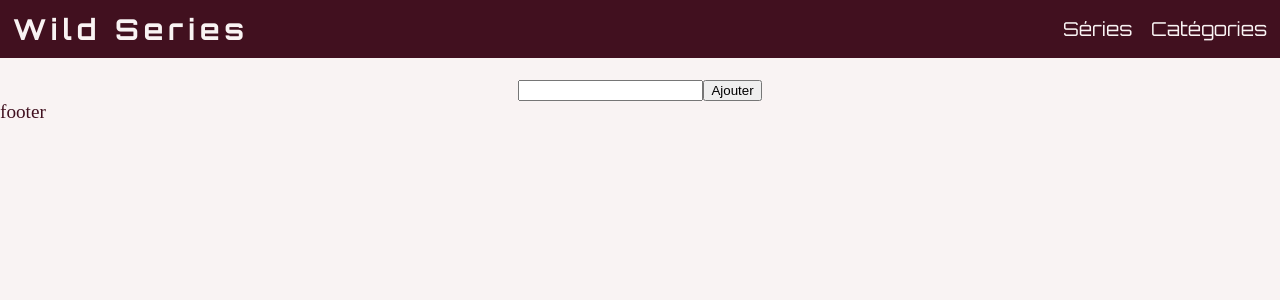
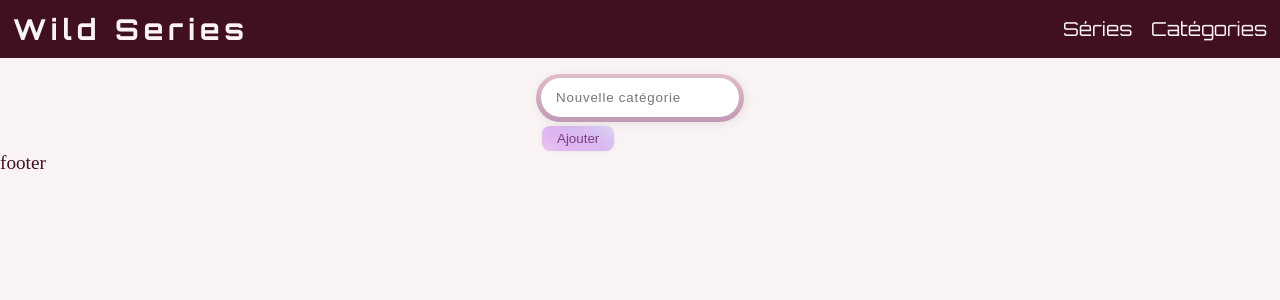
Before and after one commit to ChloeSeclier/CS-wild-series2, a React (Vite) app in the folder client/: page /categories/new in a window 1280 px wide. Shown: the top 300 px of the page. Built offline with nearby package versions, Linux system fonts and the light colour scheme; a web font is replaced by a local one.

Commit message:
esthetic form

```diff
--- a/client/src/components/CategoryForm.tsx
+++ b/client/src/components/CategoryForm.tsx
@@ -25,7 +25,17 @@ function CategoryForm({ children, defaultValue, onSubmit }: CategoryFormProps) {
         });
       }}
     >
-      <input type="text" name="name" defaultValue={defaultValue.name} />
+      <div className="InputContainer">
+        <input
+          placeholder="Nouvelle catégorie"
+          id="input"
+          className="input"
+          type="text"
+          name="name"
+          defaultValue={defaultValue.name}
+        />
+      </div>
+
       <button type="submit">{children}</button>
     </form>
   );
--- a/client/src/pages/CategoryNew.tsx
+++ b/client/src/pages/CategoryNew.tsx
@@ -26,7 +26,12 @@ export default function CategoryNew() {
           });
       }}
     >
-      Ajouter
+      <button type="button" className="button">
+        Ajouter
+        <div className="hoverEffect">
+          <div>d</div>
+        </div>
+      </button>
     </CategoryForm>
   );
 }
--- a/client/src/pages/pages.css
+++ b/client/src/pages/pages.css
@@ -11,3 +11,105 @@
   background-color: #41101f;
   color: #f9f3f3;
 }
+
+/* --------------button-------------------- */
+button {
+  border: none;
+  background: transparent;
+}
+/* From Uiverse.io by Wendell47 */
+.button {
+  display: inline-flex;
+  align-items: center;
+  justify-content: center;
+  padding: 5px 15px;
+  border: 0;
+  position: relative;
+  overflow: hidden;
+  border-radius: 0.5rem;
+  transition: all 0.02s;
+  cursor: pointer;
+  color: #41101f;
+  z-index: 0;
+  box-shadow: 0 0px 7px -5px rgba(0, 0, 0, 0.5);
+}
+
+.button:hover {
+  background: #f9f3f3;
+  color: #41101f;
+}
+
+.button:active {
+  transform: scale(0.97);
+}
+
+.hoverEffect {
+  position: absolute;
+  bottom: 0;
+  top: 0;
+  left: 0;
+  right: 0;
+  display: flex;
+  align-items: center;
+  justify-content: center;
+  z-index: 1;
+}
+
+.hoverEffect div {
+  background: #41101f;
+  background: linear-gradient(
+    90deg,
+    rgb(215, 153, 207) 0%,
+    rgba(191, 70, 255, 1) 49%,
+    rgb(142, 228, 226) 100%
+  );
+  border-radius: 0.5rem;
+  width: 10rem;
+  height: 10rem;
+  transition: 0.4s;
+  filter: blur(20px);
+  animation: effect infinite 3s linear;
+  opacity: 0.5;
+}
+
+.button:hover .hoverEffect div {
+  width: 8rem;
+  height: 8rem;
+}
+
+@keyframes effect {
+  0% {
+    transform: rotate(0deg);
+  }
+
+  100% {
+    transform: rotate(360deg);
+  }
+}
+
+/* --------------------Input-------------------- */
+/* From Uiverse.io by vinodjangid07 */
+.InputContainer {
+  width: 13rem;
+  height: 3rem;
+  display: flex;
+  align-items: center;
+  justify-content: center;
+  background: linear-gradient(to bottom, #e1bdc8, #c09ab5);
+  border-radius: 1.5rem;
+  overflow: hidden;
+  cursor: pointer;
+  box-shadow: 2px 2px 10px rgba(0, 0, 0, 0.075);
+}
+
+.input {
+  width: 11.3rem;
+  height: 2.3rem;
+  border: none;
+  outline: none;
+  caret-color: #41101f;
+  background-color: rgb(255, 255, 255);
+  border-radius: 1.5rem;
+  padding-left: 15px;
+  letter-spacing: 0.8px;
+}
```
